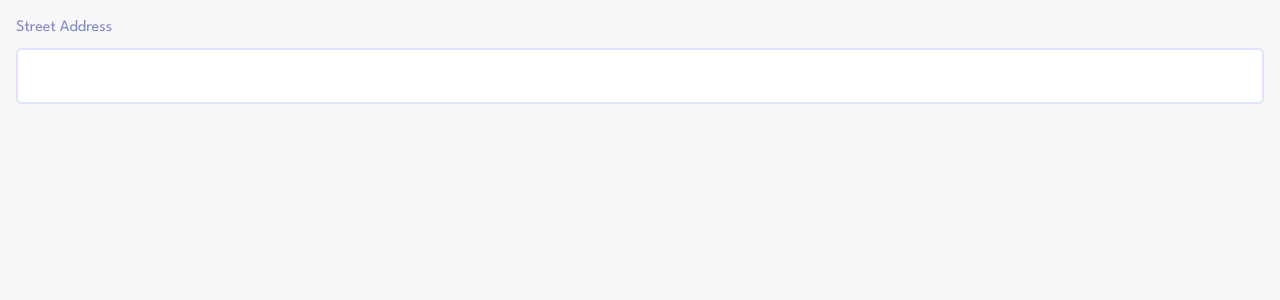
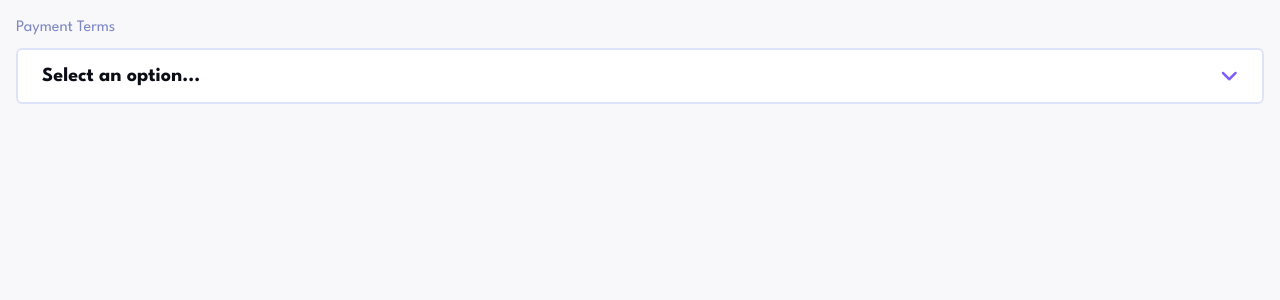
Before and after one commit to edrpj/invoice-app, an Angular app: page /invoices in a window 1280 px wide. Shown: the top 300 px of the page. Built offline with nearby package versions, Linux system fonts and the light colour scheme.

Commit message:
feat: Dropdown component close on click outside

```diff
--- a/src/app/app.component.html
+++ b/src/app/app.component.html
@@ -1,7 +1,7 @@
 <div class="h-screen p-4 bg-light dark:bg-dark-800">
-  <shared-text-field label="Street Address" inputType="text" />
+  <!-- <shared-text-field label="Street Address" inputType="text" /> -->
 
-  <!-- <shared-dropdown
+  <shared-dropdown
     label="Payment Terms"
     [options]="[
       {
@@ -21,7 +21,7 @@
         label: 'Net 30 Days'
       }
     ]"
-  ></shared-dropdown> -->
+  ></shared-dropdown>
 
   <!-- <router-outlet></router-outlet> -->
 </div>
--- a/src/app/shared/components/dropdown/dropdown.component.html
+++ b/src/app/shared/components/dropdown/dropdown.component.html
@@ -1,8 +1,12 @@
-<label *ngIf="label" class="block pb-2 text-brand-blue-800 dark:text-brand-blue-300">{{ label }}</label>
+<label
+  *ngIf="label"
+  class="block pb-2 text-brand-blue-800 dark:text-brand-blue-300"
+  >{{ label }}</label
+>
 
-<div class="w-full">
+<div class="w-full" clickOutside (clickOutside)="clickedOutside()">
   <div
-    class="flex justify-between items-center w-full h-14 px-6 border-2 bg-white border-brand-blue-300 rounded-md cursor-pointer focus:outline-none focus:ring-0 focus:border-primary-500 dark:bg-secondary-900 dark:border-secondary-700"
+    class="flex justify-between items-center w-full h-14 px-6 border-2 bg-white border-brand-blue-300 rounded-md cursor-pointer outline-none ring-0 hover:border-primary-500 focus: dark:bg-secondary-900 dark:border-secondary-700 dark:hover:border-secondary-700"
     (click)="toggleDropdown()"
   >
     <span class="text-xl text-dark-900 font-bold dark:text-white">{{
@@ -11,7 +15,10 @@
     <i class="fa-solid fa-angle-down text-xl text-primary-800"></i>
   </div>
 
-  <div *ngIf="isDropdownOpen" class="w-full mt-6 bg-white rounded-xl shadow-xl dark:bg-secondary-900">
+  <div
+    *ngIf="isDropdownOpen"
+    class="w-full mt-6 bg-white rounded-xl shadow-xl dark:bg-secondary-900"
+  >
     <div
       *ngFor="let option of options"
       class="flex items-center w-full h-14 px-6 border-b-2 border-brand-blue-300 text-xl text-dark-900 font-bold cursor-pointer hover:text-primary-800 dark:text-white dark:border-secondary-700"
--- a/src/app/shared/components/dropdown/dropdown.component.ts
+++ b/src/app/shared/components/dropdown/dropdown.component.ts
@@ -1,4 +1,4 @@
-import { Component, Input } from '@angular/core';
+import { Component, HostListener, Input } from '@angular/core';
 import { DropdownOption } from '../../interfaces';
 
 @Component({
@@ -25,4 +25,8 @@ export class DropdownComponent {
   toggleDropdown(): void {
     this.isDropdownOpen = !this.isDropdownOpen;
   }
+
+  clickedOutside(): void {
+    this.isDropdownOpen = false;
+  }
 }
--- /dev/null
+++ b/src/app/shared/directives/click-outside.directive.ts
@@ -0,0 +1,49 @@
+import { DOCUMENT } from '@angular/common';
+import {
+  AfterViewInit,
+  Directive,
+  ElementRef,
+  EventEmitter,
+  Inject,
+  OnDestroy,
+  Output,
+} from '@angular/core';
+import { Subscription, filter, fromEvent } from 'rxjs';
+
+@Directive({
+  selector: '[clickOutside]',
+})
+export class ClickOutsideDirective implements AfterViewInit, OnDestroy {
+  @Output()
+  public clickOutside = new EventEmitter<void>();
+
+  documentClickSubscription: Subscription | undefined;
+
+  constructor(
+    private element: ElementRef,
+    @Inject(DOCUMENT) private document: Document
+  ) {}
+
+  ngAfterViewInit(): void {
+    this.documentClickSubscription = fromEvent(this.document, 'click')
+      .pipe(
+        filter((event) => {
+          return !this.isInside(event.target as HTMLElement);
+        })
+      )
+      .subscribe(() => {
+        this.clickOutside.emit();
+      });
+  }
+
+  ngOnDestroy(): void {
+    this.documentClickSubscription?.unsubscribe();
+  }
+
+  isInside(elementToCheck: HTMLElement): boolean {
+    return (
+      elementToCheck === this.element.nativeElement ||
+      this.element.nativeElement.contains(elementToCheck)
+    );
+  }
+}
--- a/src/app/shared/shared.module.ts
+++ b/src/app/shared/shared.module.ts
@@ -4,6 +4,7 @@ import { TypographyComponent } from './components/typography/typography.componen
 import { ButtonComponent } from './components/button/button.component';
 import { TextFieldComponent } from './components/text-field/text-field.component';
 import { DropdownComponent } from './components/dropdown/dropdown.component';
+import { ClickOutsideDirective } from './directives/click-outside.directive';
 
 @NgModule({
   declarations: [
@@ -11,6 +12,7 @@ import { DropdownComponent } from './components/dropdown/dropdown.component';
     ButtonComponent,
     TextFieldComponent,
     DropdownComponent,
+    ClickOutsideDirective
   ],
   imports: [CommonModule],
   exports: [
@@ -18,6 +20,7 @@ import { DropdownComponent } from './components/dropdown/dropdown.component';
     ButtonComponent,
     TextFieldComponent,
     DropdownComponent,
+    ClickOutsideDirective
   ],
 })
 export class SharedModule {}
```
